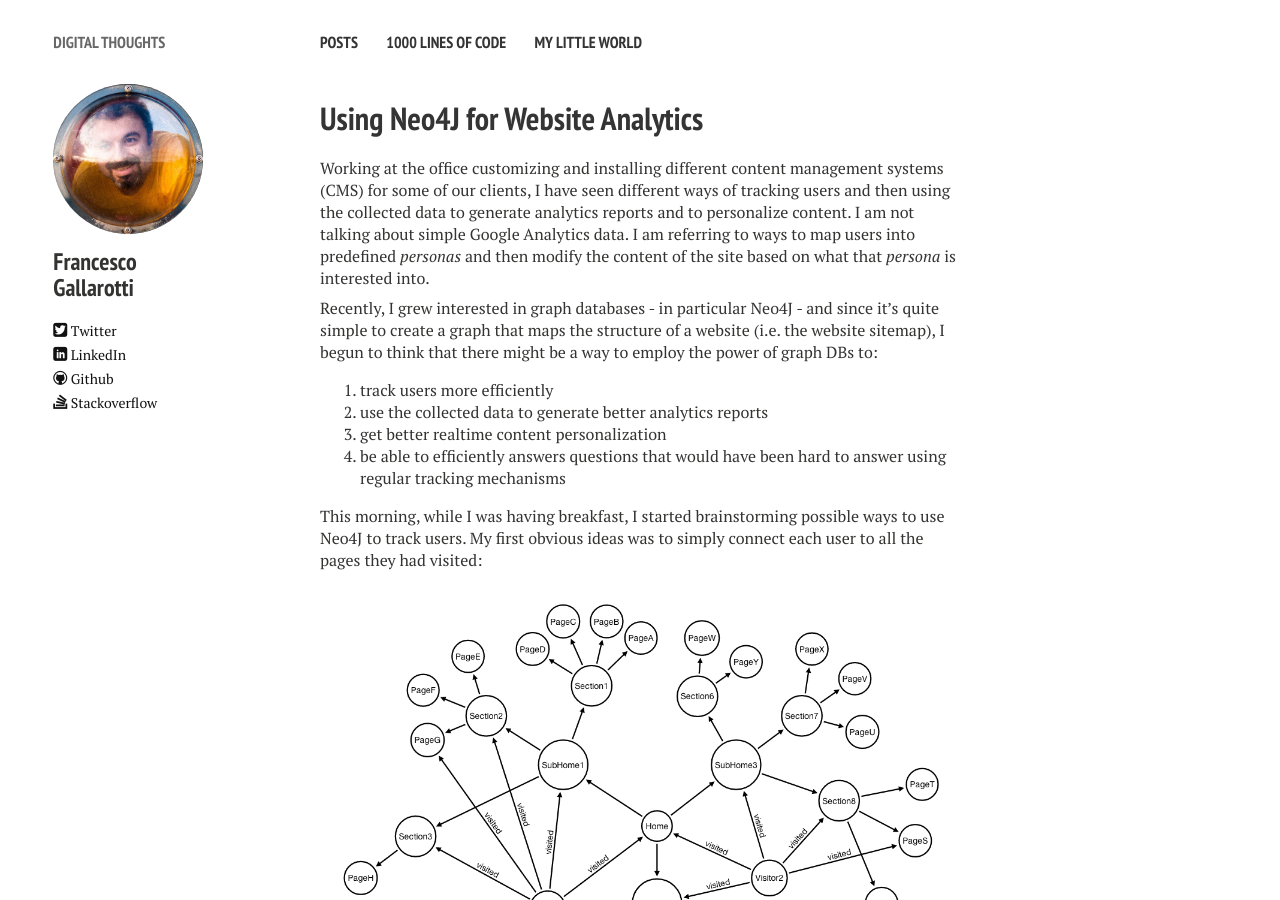
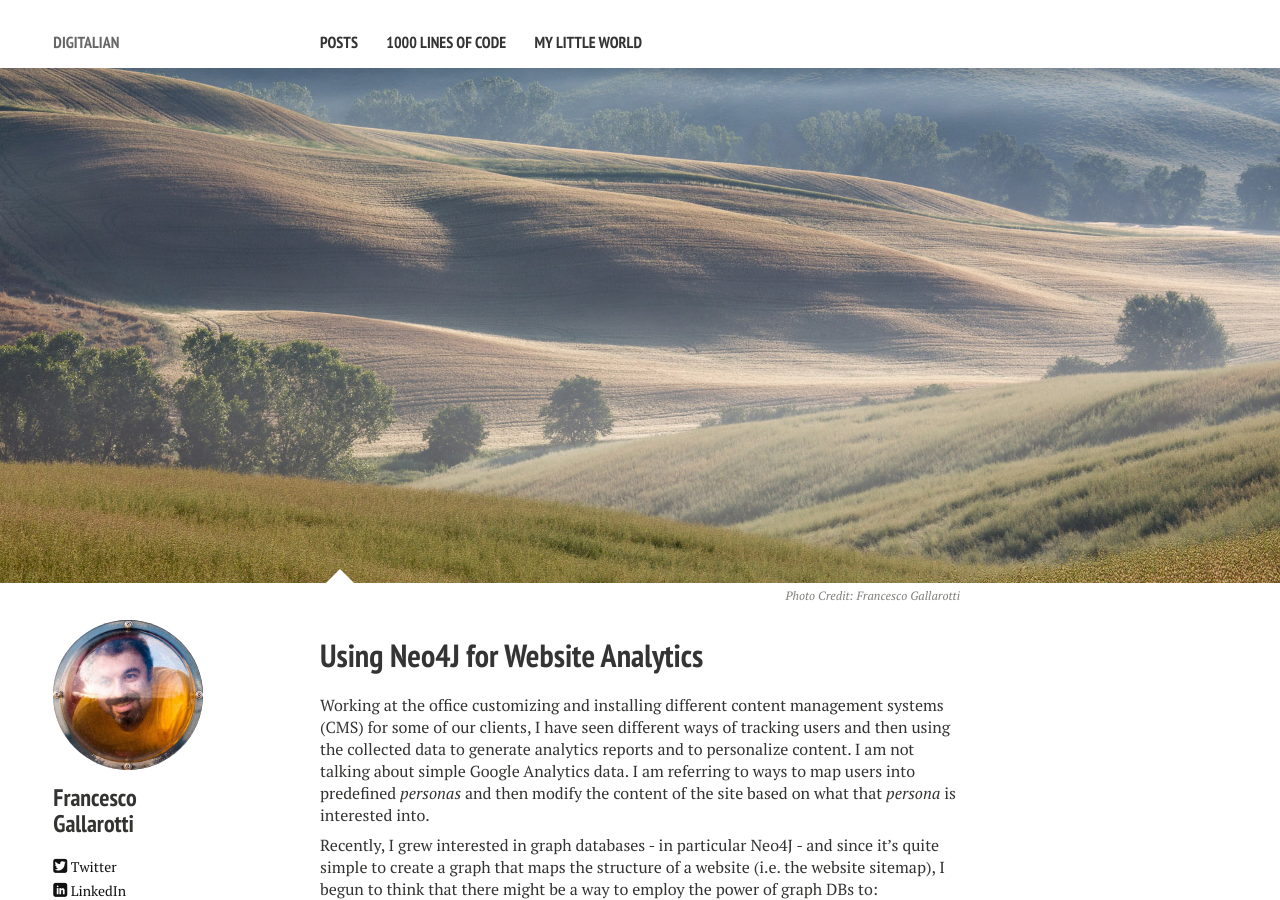
Before and after one commit to gallarotti/gallarotti.github.io, a Jekyll site: the page built from _posts/2014-01-22-using-neo4j-for-website-analytics.md, in a window 1280 px wide and 900 px high. Built offline with Jekyll 4.4.1, drawn with Linux system fonts in a browser that asks for light colours; nearby versions of some CDN libraries; Markdown is read by kramdown in place of the engine named in the settings; comment, search, counter and statistics services are not loaded.

```diff
--- a/_config.yml
+++ b/_config.yml
@@ -1,4 +1,4 @@
-title:            digital thoughts
+title:            digitalian
 description:      yet another coding blog
 # Your site's domain goes here. Leave localhost server or blank when working locally.
 url:
--- a/_posts/2014-01-22-using-neo4j-for-website-analytics.md
+++ b/_posts/2014-01-22-using-neo4j-for-website-analytics.md
@@ -2,6 +2,10 @@
 layout: post
 title: Using Neo4J for Website Analytics
 comments: true
+image:
+  feature: tuscany.jpg
+  credit: Francesco Gallarotti
+  creditlink: http://www.gallarotti.net
 ---
 Working at the office customizing and installing different content management systems (CMS) for some of our clients, I have seen different ways of tracking users and then using the collected data to generate analytics reports and to personalize content. I am not talking about simple Google Analytics data. I am referring to ways to map users into predefined *personas* and then modify the content of the site based on what that *persona* is interested into.
 
```
Also changed, not shown: _posts/2013-12-29-building-an-SPA-with-angularJS-and-neo4j-introduction.md (+4 -0 lines), _posts/2013-12-30-building-an-SPA-with-angularJS-and-neo4j-setup.md (+4 -0 lines), images/clouds.jpg (added), images/fog.jpg (added), images/fountain.jpg (added), images/tuscany.jpg (added), 1 other file.
